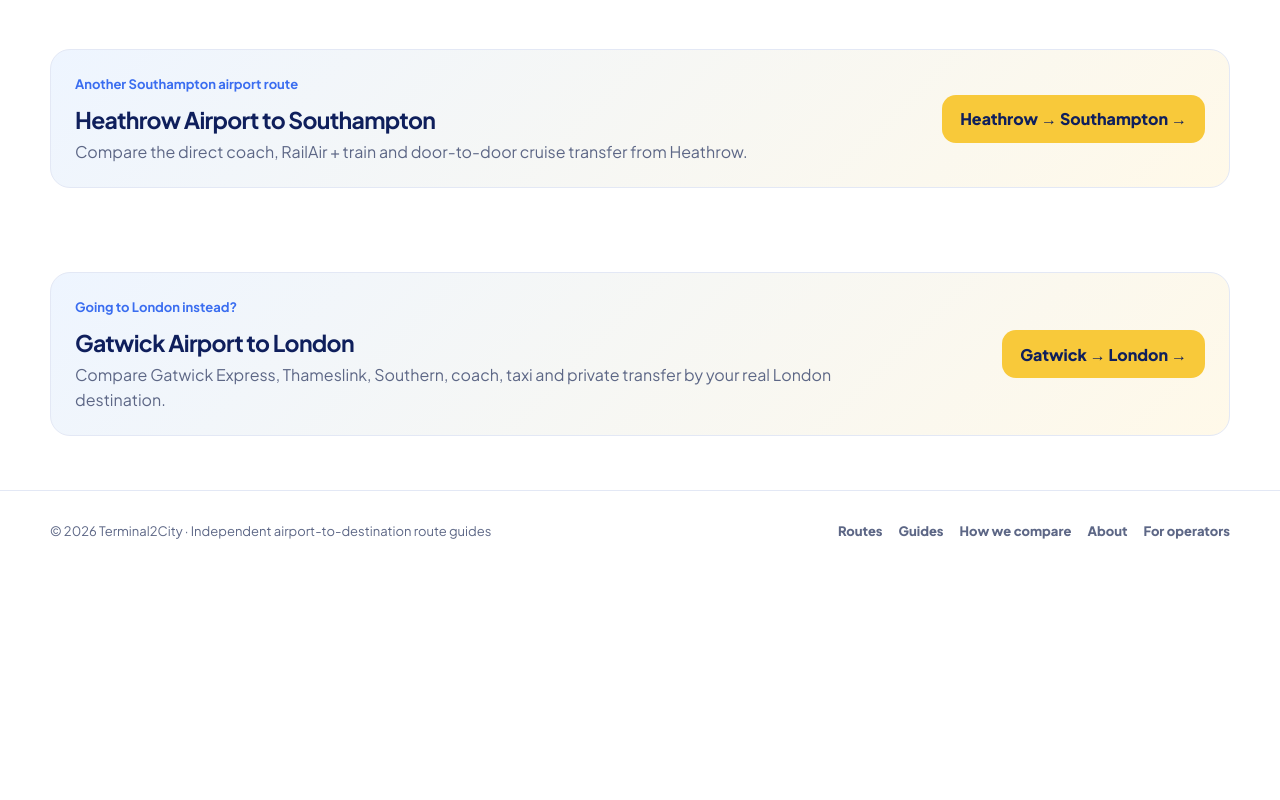
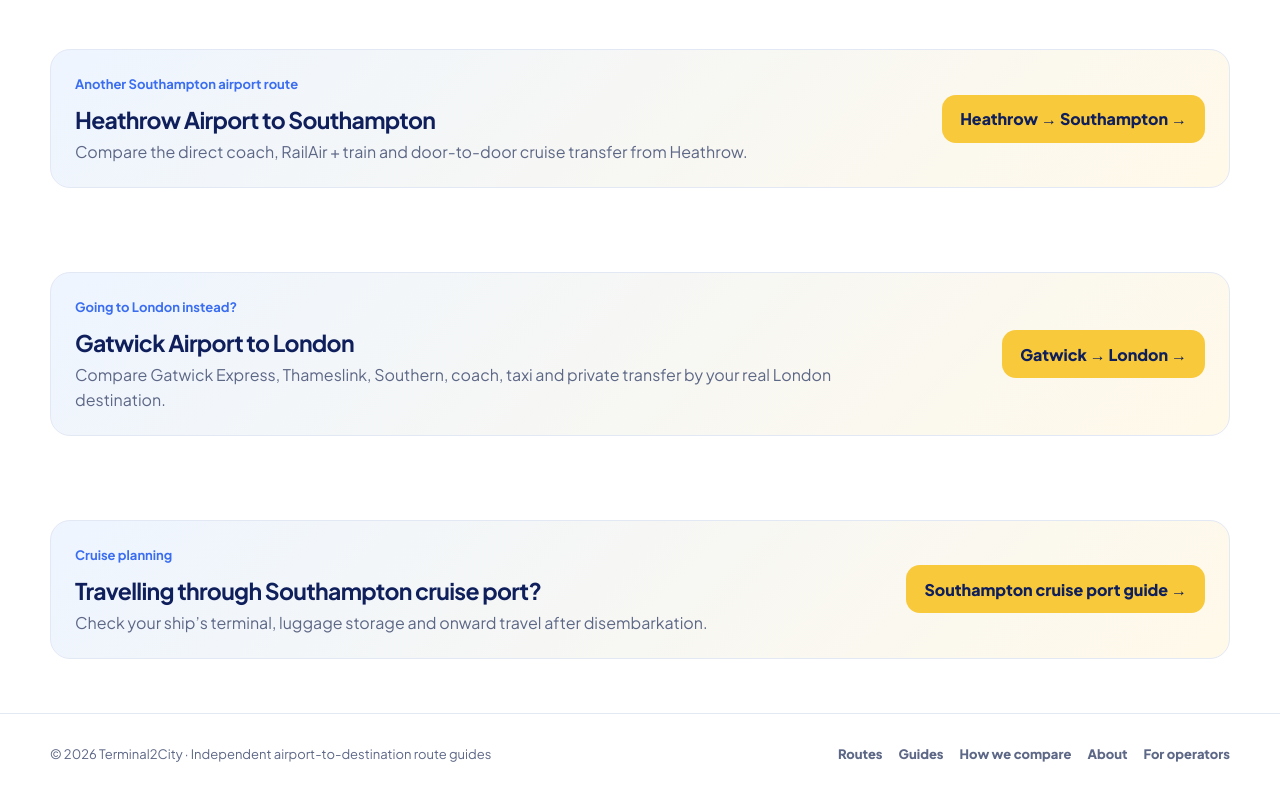
Before and after one commit to justinasspokas-star/terminal2city, a plain HTML site: page gatwick-to-southampton.html in a window 1280 px wide. Shown: the part 6174-6974 px from the top of the page. Before the commit the page ends 6755 px from the top, so only its background shows below. Drawn offline with Linux system fonts and the light colour scheme.

Commit message:
Link cruise guides: gatwick-to-southampton.html

```diff
--- a/gatwick-to-southampton.html
+++ b/gatwick-to-southampton.html
@@ -68,7 +68,7 @@
 
 <section class="section compact"><div class="wrap"><div class="related-guide-card"><div><span class="eyebrow">Another Southampton airport route</span><h2>Heathrow Airport to Southampton</h2><p>Compare the direct coach, RailAir + train and door-to-door cruise transfer from Heathrow.</p></div><a class="button" href="heathrow-to-southampton.html">Heathrow → Southampton →</a></div></div></section>
 <section class="section compact"><div class="wrap"><div class="related-guide-card"><div><span class="eyebrow">Going to London instead?</span><h2>Gatwick Airport to London</h2><p>Compare Gatwick Express, Thameslink, Southern, coach, taxi and private transfer by your real London destination.</p></div><a class="button" href="gatwick-to-london.html">Gatwick → London →</a></div></div></section>
-</main>
+<section class="section compact"><div class="wrap"><div class="related-guide-card"><div><span class="eyebrow">Cruise planning</span><h2>Travelling through Southampton cruise port?</h2><p>Check your ship’s terminal, luggage storage and onward travel after disembarkation.</p></div><a class="button" href="southampton-cruise-port.html">Southampton cruise port guide →</a></div></div></section></main>
 <footer class="site-footer"><div class="wrap footer-inner"><span>© 2026 Terminal2City · Independent airport-to-destination route guides</span><div class="footer-links"><a href="airport-transfers.html">Routes</a><a href="guides.html">Guides</a><a href="how-we-compare-airport-transfers.html">How we compare</a><a href="about.html">About</a><a href="partners.html">For operators</a></div></div></footer>
 <script src="mobile-ui.js?v=23"></script><script src="app.js?v=taxi-1"></script><script src="currency.js"></script>
 </body></html>
```
